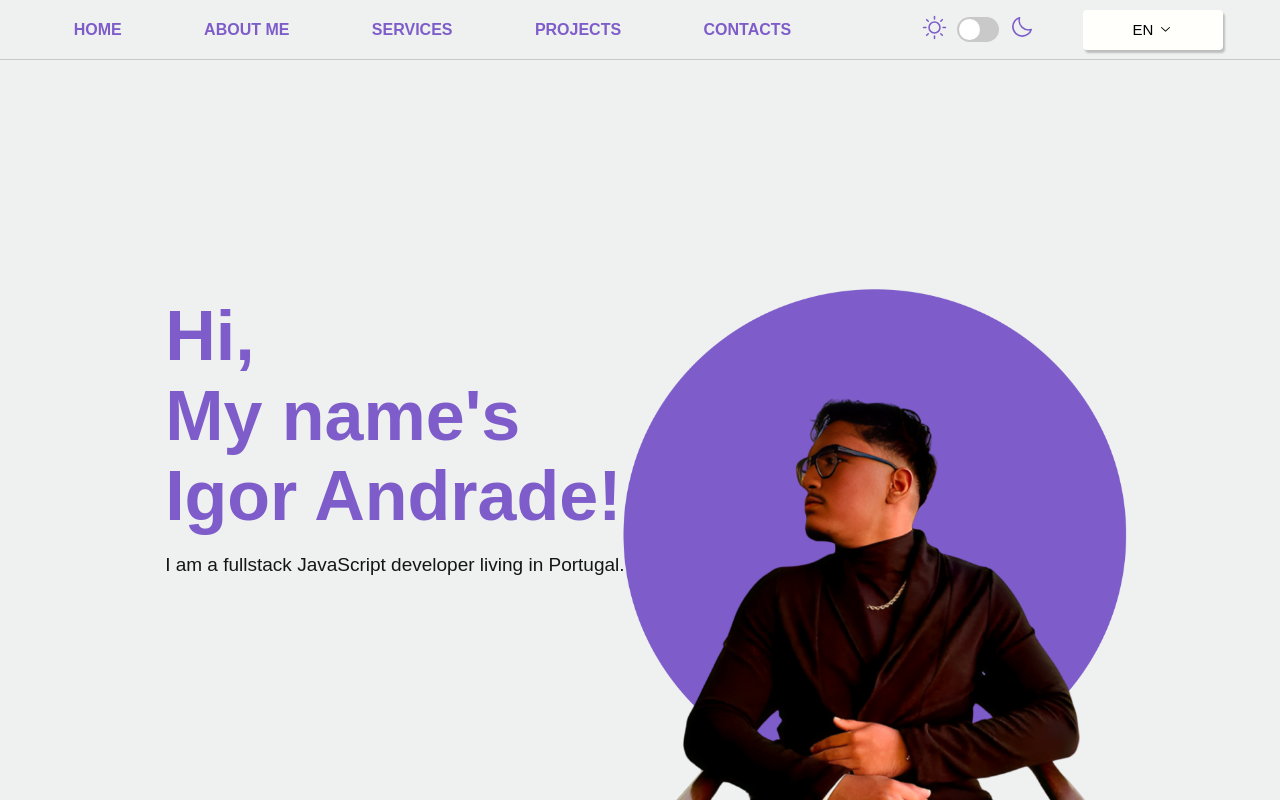
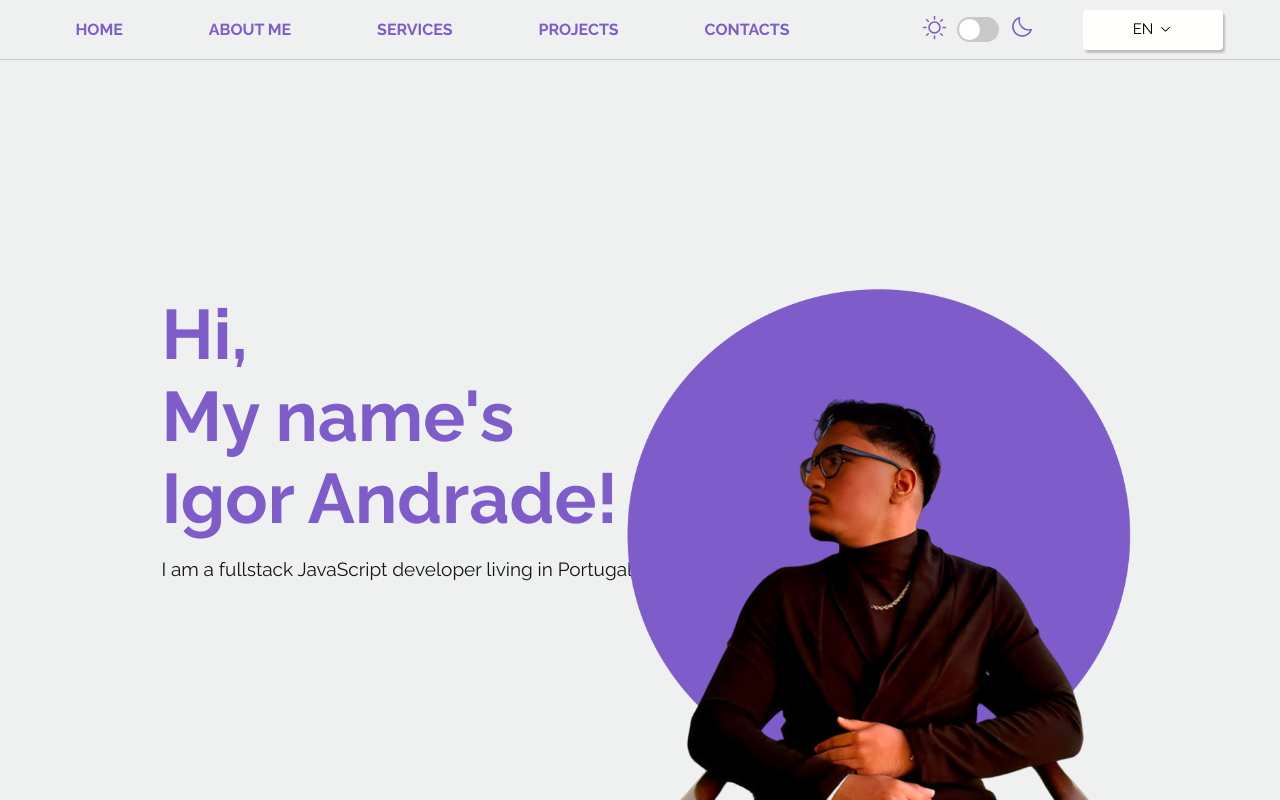
Before and after one commit to rogiandrade/Portfolio, a React (Vite) app in the folder web/: page / in a window 1280 px wide. Built offline with nearby package versions, Linux system fonts and the light colour scheme.

Commit message:
Update index.css

```diff
--- a/web/src/styles/index.css
+++ b/web/src/styles/index.css
@@ -2,7 +2,7 @@
     margin: 0;
     padding: 0;
     box-sizing: border-box;
-    font-family: 'Poppins', sans-serif;
+    font-family: 'Raleway', sans-serif;
 }
 
 html, body{
```
